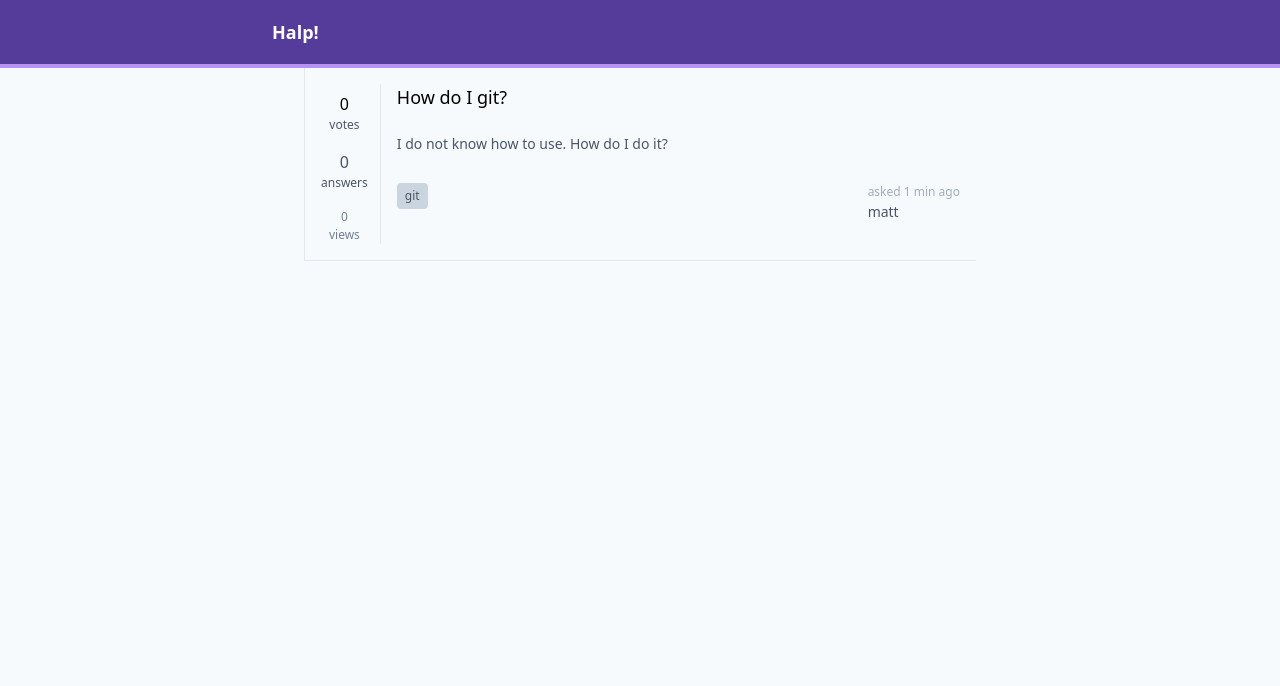
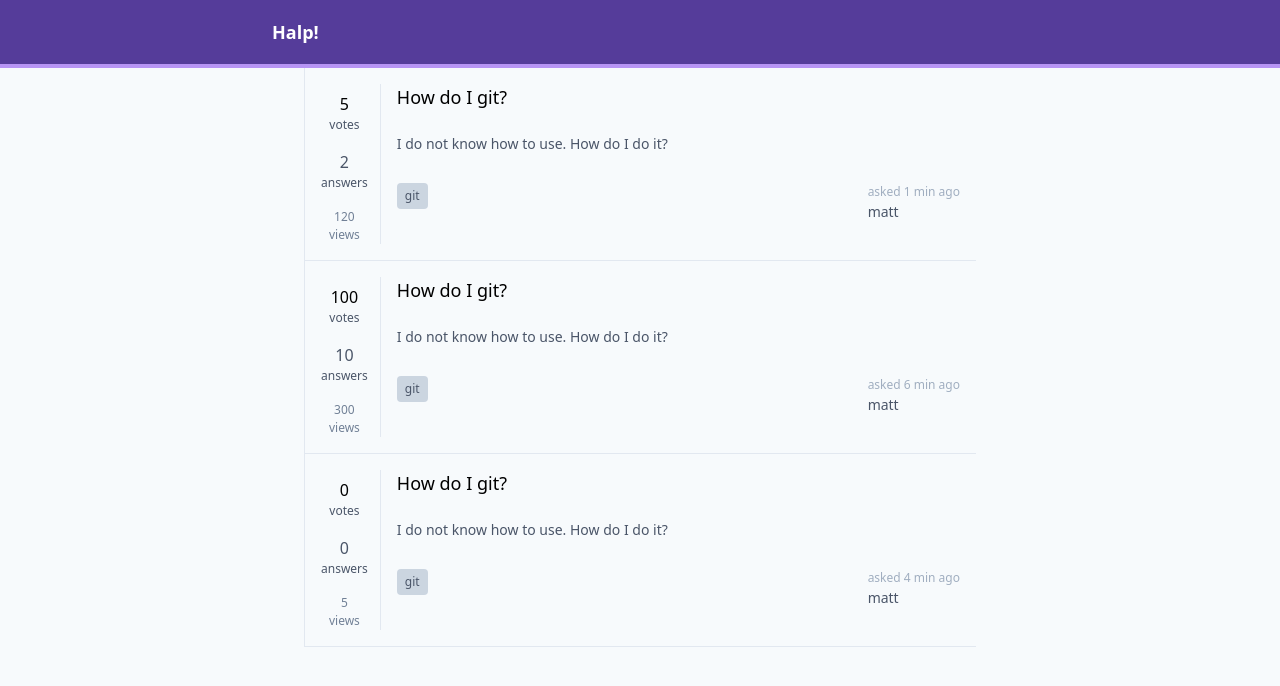
Before and after one commit to kubejm/halp, a React app in the folder packages/frontend/: page / in a window 1280 px wide. Shown: the top 686 px of the page. Built offline with nearby package versions, Linux system fonts and the light colour scheme.

Commit message:
feat(frontend): source question list from fixture

```diff
--- /dev/null
+++ b/packages/frontend/src/components/question-list/QuestionSummary.tsx
@@ -0,0 +1,63 @@
+import React from 'react';
+
+interface Tag {
+  label: string;
+}
+
+interface Props {
+  answers?: number;
+  askedTime: string;
+  author: string;
+  excerpt: string;
+  question: string;
+  tags: Tag[];
+  views?: number;
+  votes?: number;
+}
+
+export default function QuestionSummary(props: Props) {
+  return (
+    <div className="flex border-l border-b p-4 divide-x">
+      <div className="pr-3 text-center">
+        <div className="pt-2">
+          <div>{props.votes}</div>
+          <div className="text-xs text-gray-700">votes</div>
+        </div>
+        <div className="pt-4 text-gray-700">
+          <div>{props.answers}</div>
+          <div className="text-xs">answers</div>
+        </div>
+        <div className="pt-4 text-xs text-gray-600">
+          <div>{props.views}</div>
+          <div>views</div>
+        </div>
+      </div>
+      <div className="flex flex-grow justify-between flex-wrap pl-4">
+        <div className="min-w-full text-lg">{props.question}</div>
+        <div className="min-w-full text-sm text-gray-700 pb-2">
+          {props.excerpt}
+        </div>
+        <div className="flex flex-row items-start text-xs pb-2">
+          {props.tags.map((tag: Tag) => (
+            <div className="text-gray-700 bg-gray-400 rounded text-center px-2 py-1 mr-1">
+              {tag.label}
+            </div>
+          ))}
+        </div>
+        <div className="flex flex-col">
+          <div className="text-xs text-gray-500">{props.askedTime}</div>
+          <div className="text-gray-700 text-sm align-middle">
+            {props.author}
+          </div>
+        </div>
+      </div>
+    </div>
+  );
+}
+
+QuestionSummary.defaultProps = {
+  answers: 0,
+  views: 0,
+  votes: 0,
+  tags: [],
+};
--- a/packages/frontend/src/components/question-list/index.tsx
+++ b/packages/frontend/src/components/question-list/index.tsx
@@ -1,77 +1,37 @@
 import React from 'react';
+import QuestionSummary from './QuestionSummary';
+import questions from '../../fixtures/questions.json';
 
 interface Tag {
   label: string;
 }
 
-interface QuestionSummaryProps {
-  answers?: number;
+interface Question {
+  answers: number;
   askedTime: string;
   author: string;
   excerpt: string;
   question: string;
   tags: Tag[];
-  views?: number;
-  votes?: number;
+  views: number;
+  votes: number;
 }
-
-function QuestionSummary(props: QuestionSummaryProps) {
-  return (
-    <div className="flex border-l border-b p-4 divide-x">
-      <div className="pr-3 text-center">
-        <div className="pt-2">
-          <div>{props.votes}</div>
-          <div className="text-xs text-gray-700">votes</div>
-        </div>
-        <div className="pt-4 text-gray-700">
-          <div>{props.answers}</div>
-          <div className="text-xs">answers</div>
-        </div>
-        <div className="pt-4 text-xs text-gray-600">
-          <div>{props.views}</div>
-          <div>views</div>
-        </div>
-      </div>
-      <div className="flex flex-grow justify-between flex-wrap pl-4">
-        <div className="min-w-full text-lg">{props.question}</div>
-        <div className="min-w-full text-sm text-gray-700 pb-2">
-          {props.excerpt}
-        </div>
-        <div className="flex flex-row items-start text-xs pb-2">
-          {props.tags.map((tag: Tag) => (
-            <div className="text-gray-700 bg-gray-400 rounded text-center px-2 py-1 mr-1">
-              {tag.label}
-            </div>
-          ))}
-        </div>
-        <div className="flex flex-col">
-          <div className="text-xs text-gray-500">{props.askedTime}</div>
-          <div className="text-gray-700 text-sm align-middle">
-            {props.author}
-          </div>
-        </div>
-      </div>
-    </div>
-  );
-}
-
-QuestionSummary.defaultProps = {
-  answers: 0,
-  views: 0,
-  votes: 0,
-  tags: [],
-};
 
 export default function QuestionList() {
   return (
     <>
-      <QuestionSummary
-        askedTime={'asked 1 min ago'}
-        author={'matt'}
-        excerpt={'I do not know how to use. How do I do it?'}
-        question={'How do I git?'}
-        tags={[{ label: 'git' }]}
-      />
+      {questions.map((question: Question) => (
+        <QuestionSummary
+          answers={question.answers}
+          askedTime={question.askedTime}
+          author={question.author}
+          excerpt={question.excerpt}
+          question={question.question}
+          tags={question.tags}
+          views={question.views}
+          votes={question.votes}
+        />
+      ))}
     </>
   );
 }
--- /dev/null
+++ b/packages/frontend/src/fixtures/questions.json
@@ -0,0 +1,32 @@
+[
+  {
+    "askedTime": "asked 1 min ago",
+    "author": "matt",
+    "excerpt": "I do not know how to use. How do I do it?",
+    "question": "How do I git?",
+    "tags": [{ "label": "git" }],
+    "votes": 5,
+    "answers": 2,
+    "views": 120
+  },
+  {
+    "askedTime": "asked 6 min ago",
+    "author": "matt",
+    "excerpt": "I do not know how to use. How do I do it?",
+    "question": "How do I git?",
+    "tags": [{ "label": "git" }],
+    "votes": 100,
+    "answers": 10,
+    "views": 300
+  },
+  {
+    "askedTime": "asked 4 min ago",
+    "author": "matt",
+    "excerpt": "I do not know how to use. How do I do it?",
+    "question": "How do I git?",
+    "tags": [{ "label": "git" }],
+    "votes": 0,
+    "answers": 0,
+    "views": 5
+  }
+]
--- a/packages/frontend/tsconfig.json
+++ b/packages/frontend/tsconfig.json
@@ -8,7 +8,8 @@
     "allowJs": true,
     "moduleResolution": "node",
     "strict": true,
-    "allowSyntheticDefaultImports": true
+    "allowSyntheticDefaultImports": true,
+    "resolveJsonModule": true
   },
   "include": ["src"],
   "exclude": ["node_modules"]
```
